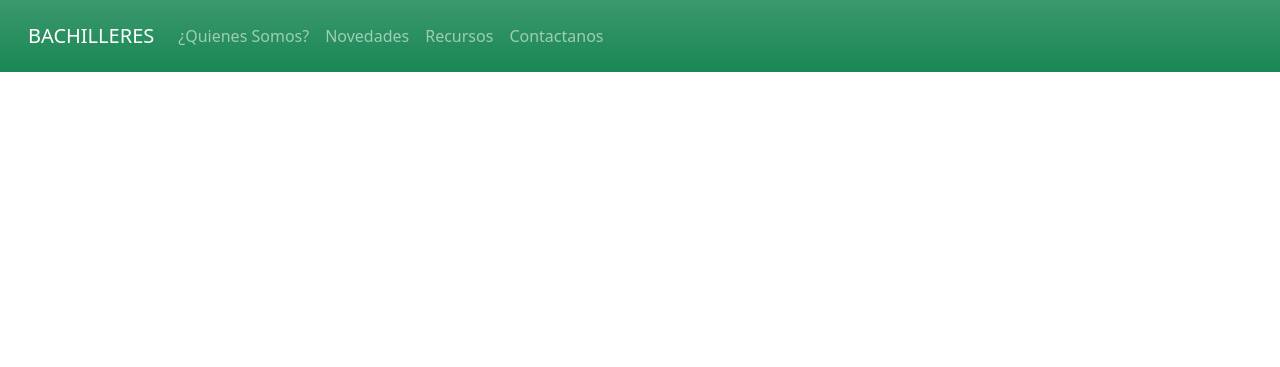
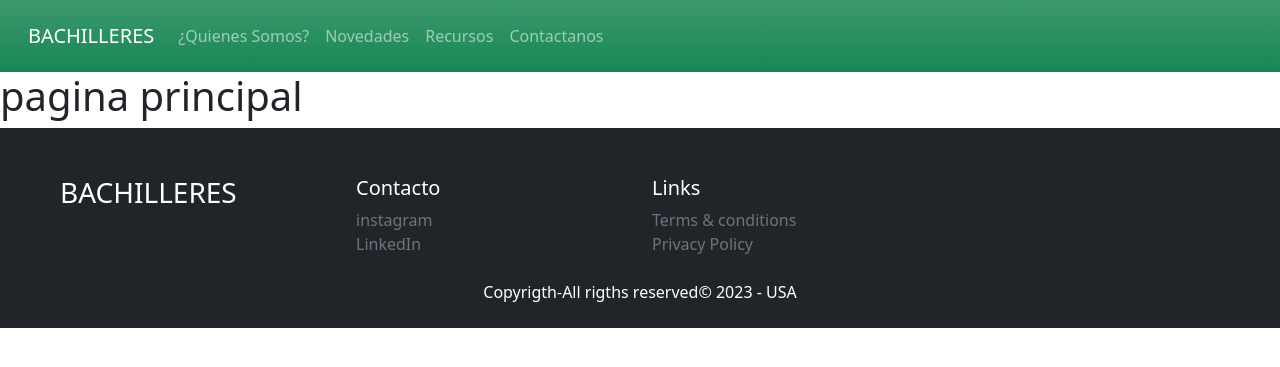
Before and after one commit to DavidAvila6/Bachilleres, a Django app: page / in a window 1280 px wide. Shown: the top 367 px of the page. Run offline with Django 3.2, Linux system fonts and the light colour scheme.

Commit message:
MEJORE INTERFAZ, NAVBAR RESPOSIVE, AGREGUE FOOTER,ESTABLECI BASE, EXPANDI CON JINJA

```diff
--- a/AppProyecto/urls.py
+++ b/AppProyecto/urls.py
@@ -19,5 +19,6 @@ from mainPage import views
 
 urlpatterns = [
     path('admin/', admin.site.urls),
-    path('', views.principalHub)
+    path('', views.principalHub),
+    path('about/', views.about)
 ]
--- /dev/null
+++ b/mainPage/templates/about.html
@@ -0,0 +1,6 @@
+{% extends 'base.html' %}
+
+{% block content %}
+
+<p>Lorem, ipsum dolor sit amet consectetur adipisicing elit. Iusto, animi mollitia tempora laborum voluptatibus odit at quod molestiae harum nesciunt corporis saepe tempore nobis ipsa in sunt minus eligendi perspiciatis?</p>
+{% endblock %}
--- /dev/null
+++ b/mainPage/templates/base.html
@@ -0,0 +1,67 @@
+<!doctype html>
+<html lang="en">
+  <head>
+    <meta charset="utf-8">
+    <meta name="viewport" content="width=device-width, initial-scale=1">
+    <title>INGENIERIA DE SOFTWARE</title>
+    <link href="https://cdn.jsdelivr.net/npm/bootstrap@5.2.3/dist/css/bootstrap.min.css" rel="stylesheet" integrity="sha384-rbsA2VBKQhggwzxH7pPCaAqO46MgnOM80zW1RWuH61DGLwZJEdK2Kadq2F9CUG65" crossorigin="anonymous">
+  </head>
+  <body>
+    <div class="containerNavBar">
+        <nav class="navbar navbar-expand-lg bg-success p-3 bg-gradient navbar-dark">
+            <div class="container-fluid">
+              <a class="navbar-brand" href="/">BACHILLERES</a>
+              <button class="navbar-toggler" type="button" data-bs-toggle="collapse" data-bs-target="#navbarNavAltMarkup" aria-controls="navbarNavAltMarkup" aria-expanded="false" aria-label="Toggle navigation">
+                <span class="navbar-toggler-icon"></span>
+              </button>
+              <div class="collapse navbar-collapse" id="navbarNavAltMarkup">
+                <div class="navbar-nav">
+                    <a class="nav-link" href="/about">¿Quienes Somos?</a>
+                  <a class="nav-link" href="#">Novedades</a>
+                  <a class="nav-link" href="#">Recursos</a>
+                  <a class="nav-link" href="#">Contactanos</a>
+                </div>
+              </div>
+            </div>
+          </nav>
+    </div>
+    <div>
+        {% block content %}
+        {% endblock %}
+
+
+
+    </div>
+    <script src="https://cdn.jsdelivr.net/npm/bootstrap@5.2.3/dist/js/bootstrap.bundle.min.js" integrity="sha384-kenU1KFdBIe4zVF0s0G1M5b4hcpxyD9F7jL+jjXkk+Q2h455rYXK/7HAuoJl+0I4" crossorigin="anonymous"></script>
+  </body>
+  <footer>
+    <div class="container-fluid">
+
+      <div class="row p-5 pb-2 bg-dark text-white">
+
+        <div class="col-xs-12 col-md-6 col-lg-3">
+          <p class="h3">BACHILLERES</p>
+        </div>
+        <div class="col-xs-12 col-md-6 col-lg-3">
+          <p class="h5">Contacto</p>
+          <div>
+            <div><a  class="text-secondary text-decoration-none" href="https://www.instagram.com/el_flow_quelos_educa/">instagram</a></div>
+            <div><a  class="text-secondary text-decoration-none" href="https://www.instagram.com/el_flow_quelos_educa/">LinkedIn</a></div>
+          </div>
+        </div>
+        <div class="col-xs-12 col-md-6 col-lg-3">
+          <p class="h5">Links</p>
+          <div><a class="text-secondary text-decoration-none" href="">Terms & conditions</a></div>
+          <div><a class="text-secondary text-decoration-none" href="">Privacy Policy</a></div>
+        </div>
+        <div class="col-xs-12 col-md-6 col-lg-3">
+          <p class="h5"></p>
+          <a href=""></a>
+        </div>
+        <div class="col-xs-12 pt-4 ">
+          <p class="text-white text-center">Copyrigth-All rigths reserved© 2023 - USA</p>
+        </div>
+      </div>
+    </div>
+  </footer>
+</html>
--- a/mainPage/templates/hub.html
+++ b/mainPage/templates/hub.html
@@ -1,33 +1,5 @@
-<!doctype html>
-<html lang="en">
-  <head>
-    <meta charset="utf-8">
-    <meta name="viewport" content="width=device-width, initial-scale=1">
-    <title>Bootstrap demo</title>
-    <link href="https://cdn.jsdelivr.net/npm/bootstrap@5.2.3/dist/css/bootstrap.min.css" rel="stylesheet" integrity="sha384-rbsA2VBKQhggwzxH7pPCaAqO46MgnOM80zW1RWuH61DGLwZJEdK2Kadq2F9CUG65" crossorigin="anonymous">
-  </head>
-  <body>
-    <div class="containerNavBar">
-        <nav class="navbar navbar-expand-lg bg-success p-3 bg-gradient navbar-dark">
-            <div class="container-fluid">
-              <a class="navbar-brand" href="#">BACHILLERES</a>
-              <button class="navbar-toggler" type="button" data-bs-toggle="collapse" data-bs-target="#navbarNavAltMarkup" aria-controls="navbarNavAltMarkup" aria-expanded="false" aria-label="Toggle navigation">
-                <span class="navbar-toggler-icon"></span>
-              </button>
-              <div class="collapse navbar-collapse" id="navbarNavAltMarkup">
-                <div class="navbar-nav">
-                    <a class="nav-link" href="about">¿Quienes Somos?</a>
-                  <a class="nav-link" href="#">Novedades</a>
-                  <a class="nav-link" href="#">Recursos</a>
-                  <a class="nav-link" href="#">Contactanos</a>
-                </div>
-              </div>
-            </div>
-          </nav>
-    </div>
-    <div>
-        <footer></footer>
-    </div>
-    <script src="https://cdn.jsdelivr.net/npm/bootstrap@5.2.3/dist/js/bootstrap.bundle.min.js" integrity="sha384-kenU1KFdBIe4zVF0s0G1M5b4hcpxyD9F7jL+jjXkk+Q2h455rYXK/7HAuoJl+0I4" crossorigin="anonymous"></script>
-  </body>
-</html>
+{% extends 'base.html' %}
+
+{% block content %}
+<h1>pagina principal</h1>
+{% endblock %}
--- a/mainPage/views.py
+++ b/mainPage/views.py
@@ -5,3 +5,6 @@ from django.http import HttpResponse
 
 def principalHub(request):
     return render(request, 'hub.html')
+
+def about(request):
+    return render(request, 'about.html')
```
